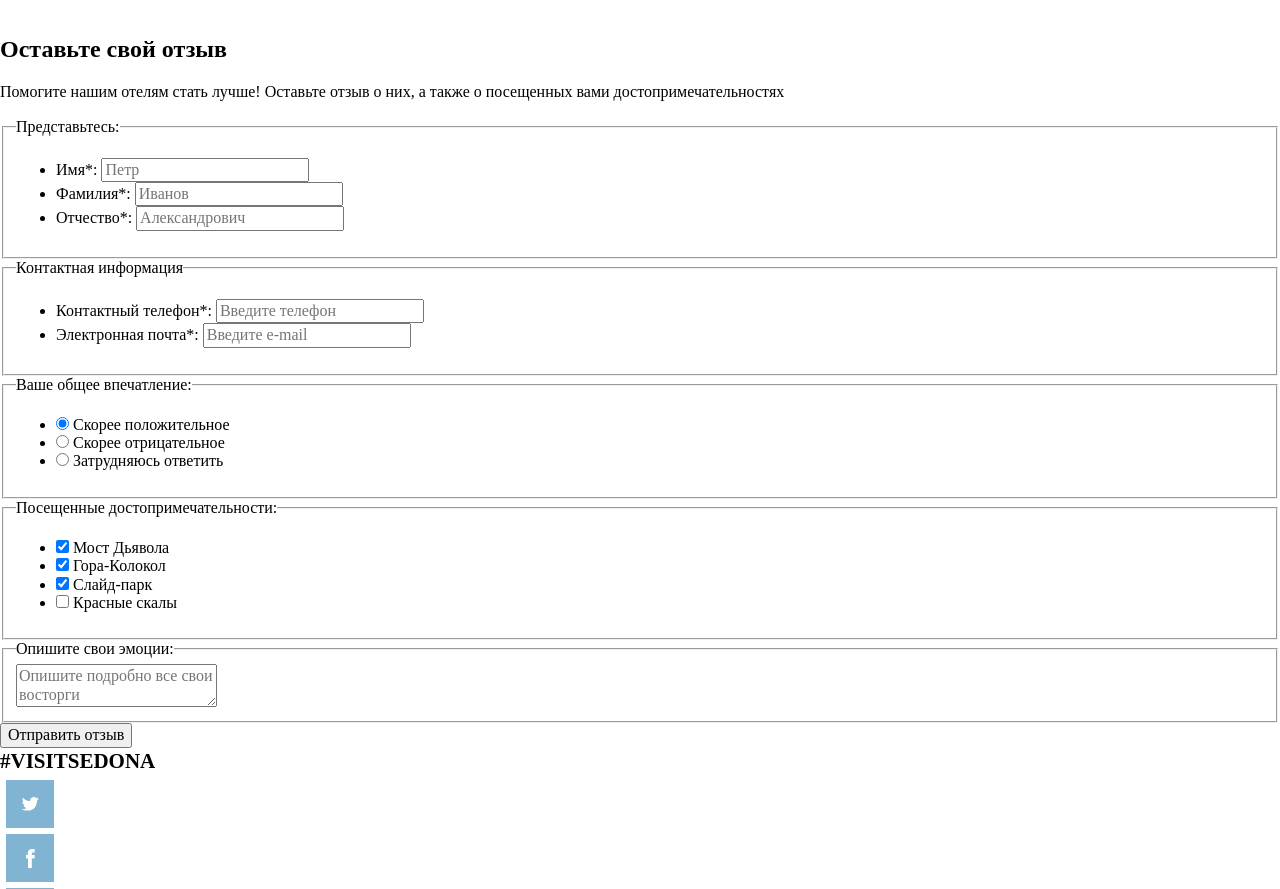
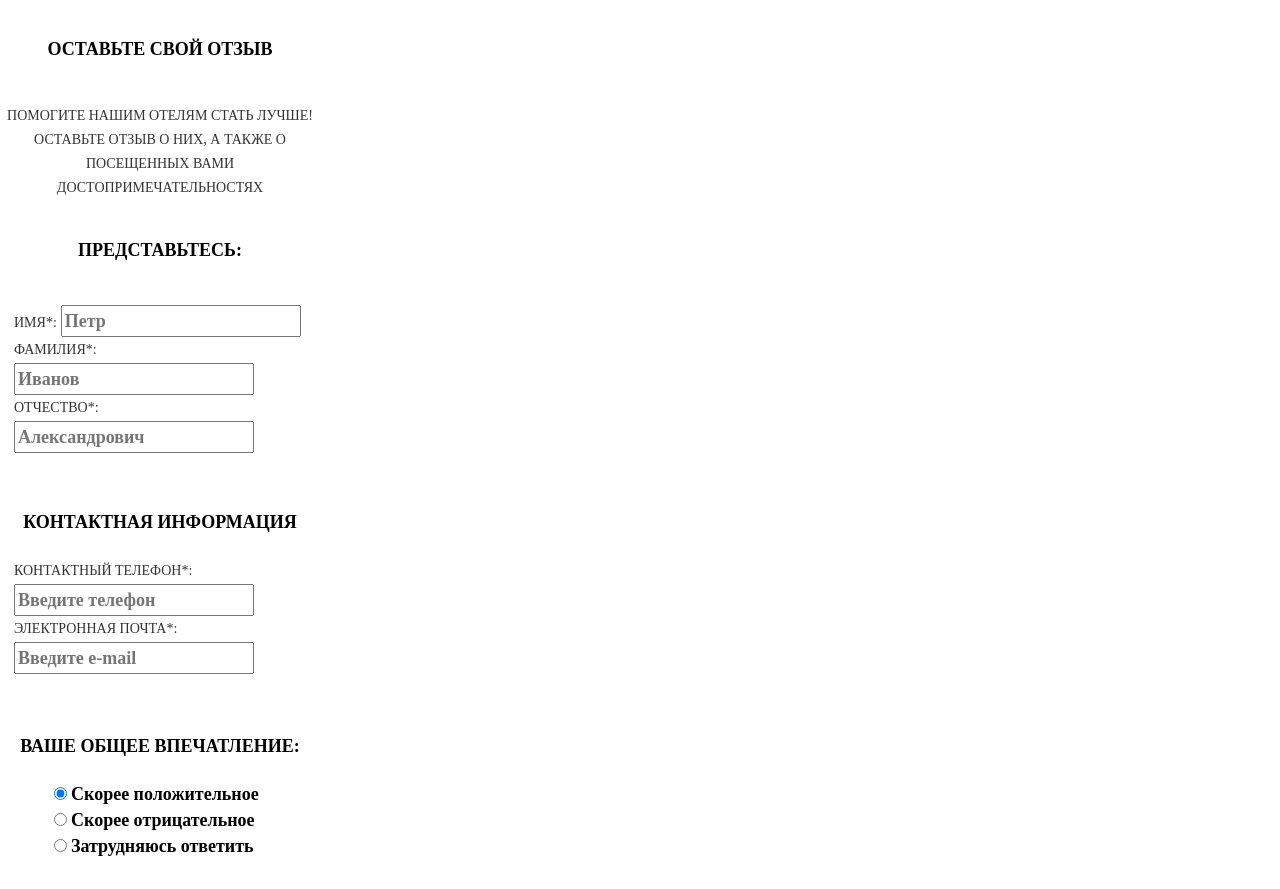
Before and after one commit to dreamkmet/237031-sedona-23, a plain HTML site: page source/form.html in a window 1280 px wide. Shown: the part 520-1409 px from the top of the page. Drawn offline with nearby package versions, Linux system fonts and the light colour scheme; files that its build step writes are made by us from their sources.

Commit message:
Стилизация всех страниц

```diff
--- a/source/less/blocks/button.less
+++ b/source/less/blocks/button.less
@@ -0,0 +1,12 @@
+.button {
+  width: 280px;
+  height: 58px;
+  background-color: @basic-blue;
+  font-size: 21px;
+  line-height: 26px;
+  font-weight: bold;
+  text-transform: uppercase;
+  color: @basic-white;
+  margin-left: 20px;
+  margin-bottom: 48px;
+}
--- a/source/less/blocks/feedback.less
+++ b/source/less/blocks/feedback.less
@@ -0,0 +1,22 @@
+.feedback__container {
+  width: 320px;
+}
+
+.feedback__title {
+  font-size: 18px;
+  line-height: 26px;
+  font-weight: bold;
+  text-transform: uppercase;
+  text-align: center;
+  color: @basic-black;
+  margin-bottom: 42px;
+}
+
+.feedback__text {
+  font-size: 14px;
+  line-height: 24px;
+  text-transform: uppercase;
+  text-align: center;
+  color: @basic-gray;
+  margin-bottom: 37px;
+}
--- a/source/less/blocks/form-comment.less
+++ b/source/less/blocks/form-comment.less
@@ -0,0 +1,5 @@
+.form-comment__input {
+  width: 235px;
+  height: 118px;
+  padding: 20px;
+}
--- a/source/less/blocks/form-contact.less
+++ b/source/less/blocks/form-contact.less
@@ -0,0 +1,13 @@
+.form-contact {
+  border: none;
+  text-transform: uppercase;
+  margin-bottom: 49px;
+}
+
+.form-contact__title {
+  font-size: 18px;
+  line-height: 26px;
+  font-weight: bold;
+  text-align: center;
+  margin-bottom: 17px;
+}
--- a/source/less/blocks/form-descriptions.less
+++ b/source/less/blocks/form-descriptions.less
@@ -0,0 +1,13 @@
+.form-descriptions {
+  border: none;
+  margin-bottom: 51px;
+}
+
+.form-descriptions__title {
+  font-size: 18px;
+  line-height: 26px;
+  font-weight: bold;
+  text-align: center;
+  text-transform: uppercase;
+  margin-bottom: 28px;
+}
--- a/source/less/blocks/form-impressions.less
+++ b/source/less/blocks/form-impressions.less
@@ -0,0 +1,12 @@
+.form-impressions {
+  border: none;
+  margin-bottom: 57px;
+}
+
+.form-impressions__title {
+  font-size: 18px;
+  line-height: 26px;
+  font-weight: bold;
+  text-align: center;
+  text-transform: uppercase;
+}
--- a/source/less/blocks/form-introduce.less
+++ b/source/less/blocks/form-introduce.less
@@ -0,0 +1,13 @@
+.form-introduce {
+  border: none;
+  text-transform: uppercase;
+  margin-bottom: 46px;
+}
+
+.form-introduce__title {
+  font-size: 18px;
+  line-height: 26px;
+  font-weight: bold;
+  text-align: center;
+  margin-bottom: 37px;
+}
--- a/source/less/blocks/form-visits.less
+++ b/source/less/blocks/form-visits.less
@@ -0,0 +1,13 @@
+.form-visits {
+  border: none;
+  text-transform: uppercase;
+  margin-bottom: 60px;
+}
+
+.form-visits__title {
+  font-size: 18px;
+  line-height: 26px;
+  font-weight: bold;
+  text-align: center;
+  margin-bottom: 25px;
+}
--- /dev/null
+++ b/source/less/blocks/list-contact.less
@@ -0,0 +1,17 @@
+.list-contact {
+  list-style: none;
+  padding: 0;
+  margin: 0;
+}
+
+.list-contact__subtitle {
+  font-size: 14px;
+  line-height: 26px;
+  color: @basic-gray;
+}
+
+.list-contact__input {
+  font-size: 18px;
+  line-height: 26px;
+  font-weight: bold;
+}
--- /dev/null
+++ b/source/less/blocks/list-impression.less
@@ -0,0 +1,9 @@
+.list-impression {
+  list-style: none;
+}
+
+.list-impression__subtitle {
+  font-size: 18px;
+  line-height: 26px;
+  font-weight: bold;
+}
--- /dev/null
+++ b/source/less/blocks/list-visits.less
@@ -0,0 +1,10 @@
+.list-visits {
+  list-style: none;
+  text-transform: none;
+}
+
+.list-visits__subtitle {
+  font-size: 18px;
+  line-height: 26px;
+  font-weight: bold;
+}
--- a/source/less/style.less
+++ b/source/less/style.less
@@ -35,3 +35,6 @@
 @import "blocks/social-list.less";
 @import "blocks/video-controls.less";
 @import "blocks/video.less";
+@import "blocks/list-contact.less";
+@import "blocks/list-impression.less";
+@import "blocks/list-visits.less";
```
